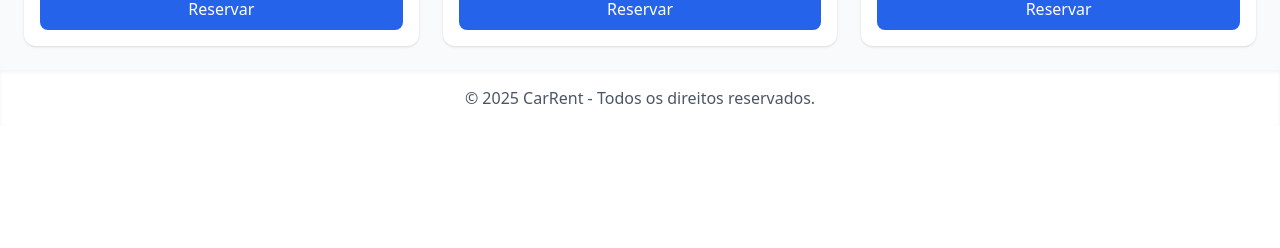
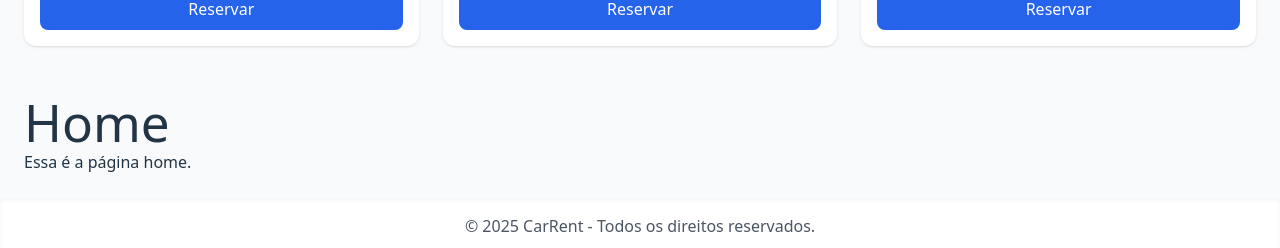
Before and after one commit to AugustoBLMartins/carRent, a Vue app in the folder frontend/: page / in a window 1280 px wide. Shown: the part 818-1066 px from the top of the page. Before the commit the page ends 944 px from the top, so only its background shows below. Built offline with nearby package versions, Linux system fonts and the light colour scheme.

Commit message:
rotas e pagina home

```diff
--- a/frontend/package.json
+++ b/frontend/package.json
@@ -9,7 +9,8 @@
     "preview": "vite preview"
   },
   "dependencies": {
-    "vue": "^3.5.22"
+    "vue": "^3.5.22",
+    "vue-router": "^4.6.3"
   },
   "devDependencies": {
     "@vitejs/plugin-vue": "^6.0.1",
--- a/frontend/src/App.vue
+++ b/frontend/src/App.vue
@@ -12,7 +12,7 @@ import carRentIcon from '@/assets/images/carRent.png';
   </div>
 
       <div class="space-x-4">
-        <router-link to="/" class="text-gray-700 hover:text-blue-600">Home</router-link>
+        <router-link to="/" exact class="text-gray-700 hover:text-blue-600">Home</router-link>
         <router-link to="/login" class="text-gray-700 hover:text-blue-600">Login</router-link>
         <router-link to="/admin" class="text-gray-700 hover:text-blue-600">Admin</router-link>
       </div>
@@ -45,6 +45,11 @@ import carRentIcon from '@/assets/images/carRent.png';
       </div>
     </main>
 
+     <!-- Onde as páginas serão renderizadas -->
+    <main class="flex-grow p-6">
+      <router-view />
+    </main>
+
     <!-- RODAPÉ -->
     <footer class="bg-white shadow-inner text-center py-4 text-gray-600">
       <p>&copy; {{ new Date().getFullYear() }} CarRent - Todos os direitos reservados.</p>
@@ -54,6 +59,11 @@ import carRentIcon from '@/assets/images/carRent.png';
 
 <script>
 export default {
+  methods: {
+    irHome() {
+      console.log("botao funcionando")
+    }
+  },
   data() {
     return {
       cars: [
--- a/frontend/src/main.js
+++ b/frontend/src/main.js
@@ -2,5 +2,9 @@ import './assets/tailwind.css'
 import { createApp } from 'vue'
 import './style.css'
 import App from './App.vue'
+import router from './router/router.js'
 
-createApp(App).mount('#app')
+
+createApp(App)
+  .use(router)
+  .mount('#app')
--- /dev/null
+++ b/frontend/src/router/router.js
@@ -0,0 +1,18 @@
+import { createRouter, createWebHistory } from 'vue-router'
+import Home from '../views/Home.vue'
+
+const routes = [
+  {
+    path: '/',
+    name: 'Home',
+    component: Home
+  },
+  // novas rotas vão aqui
+]
+
+const router = createRouter({
+  history: createWebHistory(),
+  routes
+})
+
+export default router
--- /dev/null
+++ b/frontend/src/views/Home.vue
@@ -0,0 +1,12 @@
+<template>
+  <div>
+    <h1>Home</h1>
+    <p>Essa é a página home.</p>
+  </div>
+</template>
+
+<script>
+export default {
+  name: 'Home'
+}
+</script>
```
Also changed, not shown: 1 other file (tests, documents, lock files or other folders).
